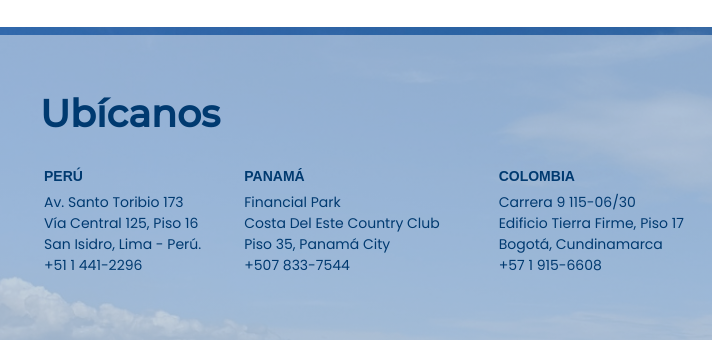
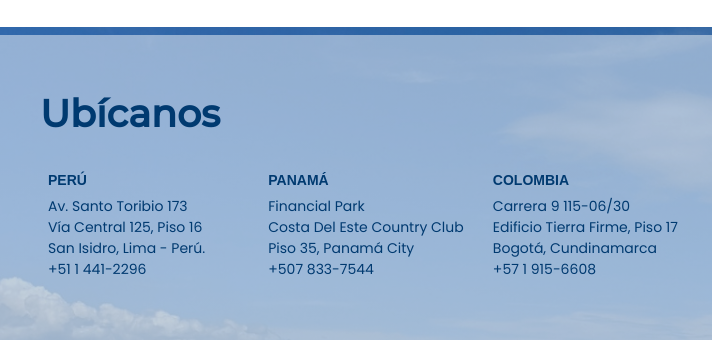
Before and after one commit to JuninhoAu/paginaWebColmena2, a plain HTML site: page index.html in a window 1280 px wide. Shown: the part 3151-3491 px from the top of the page, 0-712 px from the left. Drawn offline with nearby package versions, Linux system fonts and the light colour scheme; some packages are replaced by stand-ins of ours; grey boxes are pictures that could not be loaded; a script that the page names is missing.

Commit message:
Update estilos.css
margenes

```diff
--- a/css/estilos.css
+++ b/css/estilos.css
@@ -68,6 +68,7 @@
   --margenes-ubi:5px;
   --direccion:column;
   --ubicacion-padding:0px;
+  --margin-panama:0px;
 
 
 
@@ -135,6 +136,8 @@
 	--title-footer-web:80px;
   --margin-top-footer:10px;
   --ubicacion-padding:40px;
+  --margin-panama:16px;
+
 
 
     }
@@ -814,16 +817,17 @@ justify-content: center;
   width: 29%;
   height: 120px;
   text-align: center;
-  margin: 4px;
+  margin: 8px;
 
 }
 
 .datos-contac2{
 
 
-  width: 37%;
+  width: 32%;
   height: 120px;
   text-align: center;
+  margin-left: var(--margin-panama);
 
 }
 
```
